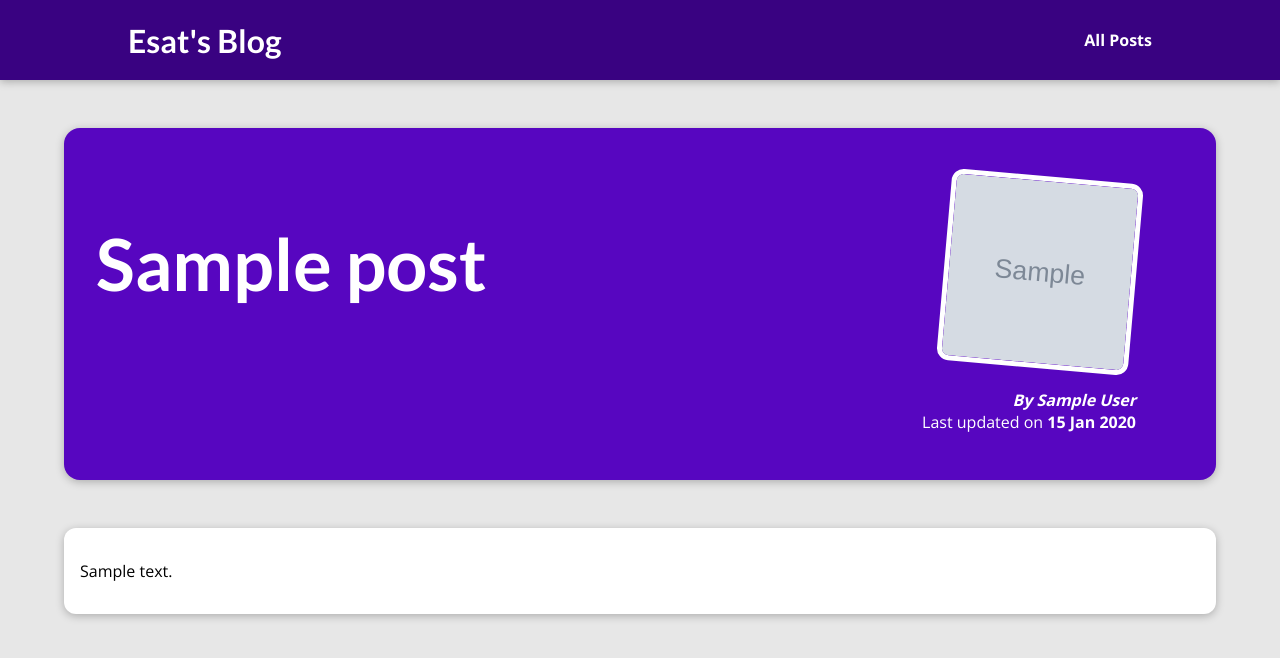
After one commit to Esataydin/blog-site, a Django app: template blog/templates/blog/post-detail.html in a window 1280 px wide. The commit adds this page. Shown: the top 658 px of the page. Run offline with Django 5.2, Linux system fonts and the light colour scheme; the template is opened without the code that fills it: most values are stand-ins (such as "Sample title", 1, 10 or a date in 2020); grey boxes marked "Sample" are stand-in pictures.

Commit message:
styling changes

```diff
--- /dev/null
+++ b/blog/static/blog/post-detail.css
@@ -0,0 +1,62 @@
+body {
+    background-color: #e7e7e7;
+  }
+
+  #main-navigation {
+    background-color: #390281;
+    box-shadow: 0 2px 8px rgba(0, 0, 0, 0.25);
+  }
+
+  #summary {
+    margin: 8rem auto 3rem auto;
+    padding: 2rem;
+    width: 90%;
+    max-width: 90rem;
+    border-radius: 16px;
+    background-color: #5706c0;
+    position: relative;
+    box-shadow: 0 2px 8px rgba(0, 0, 0, 0.25);
+    height: 22rem;
+  }
+
+  #summary h2 {
+    color: white;
+    font-size: 4.5rem;
+  }
+
+  #summary article {
+    position: absolute;
+    top: 2rem;
+    right: 3rem;
+    padding: 1rem 2rem;
+    border-radius: 12px;
+    text-align: right;
+    color: white;
+  }
+
+  #summary article img {
+    width: 12rem;
+    height: 12rem;
+    border-radius: 12px;
+    transform: rotateZ(5deg);
+    border: 5px solid white;
+    margin-bottom: 1rem;
+  }
+
+  #summary address {
+    font-weight: bold;
+  }
+
+  #summary time {
+    font-weight: bold;
+  }
+
+  main {
+    width: 90%;
+    max-width: 90rem;
+    margin: 3rem auto;
+    background-color: white;
+    padding: 1rem;
+    border-radius: 12px;
+    box-shadow: 0 2px 8px rgba(0, 0, 0, 0.25);
+  }
--- a/blog/templates/blog/index.html
+++ b/blog/templates/blog/index.html
@@ -24,7 +24,9 @@
         <h2>My Latest Thoughts</h2>
 
         <ul>
-            {% include "blog/includes/post.html" %}
+            {% for post in posts %}
+                {% include "blog/includes/post.html"  %}
+            {% endfor %}
         </ul>
     </section>
 
--- /dev/null
+++ b/blog/templates/blog/post-detail.html
@@ -0,0 +1,28 @@
+{% extends "base.html" %}
+{% load static %}
+
+
+{% block title %}
+    {{ post.title }}
+{% endblock %}
+
+{% block css_files %}
+    <link rel="stylesheet" href="{% static "blog/post-detail.css" %}" />
+{% endblock %}
+
+{% block content %}
+    <section id="summary">
+        <h2>{{ post.title }}</h2>
+        <article>
+            <img src="{% static "blog/images/"|add:post.image %}" alt="{{ post.title }}" />
+            <address>By {{ post.author }}</address>
+            <div>
+                Last updated on <time>{{ post.date|date:"d M Y" }}</time>
+            </div>
+        </article>
+    </section>
+
+    <main>
+        {{ post.content|linebreaks }}
+    </main>
+{% endblock %}
--- a/templates/base.html
+++ b/templates/base.html
@@ -11,9 +11,9 @@
 </head>
 <body>
     <header id="main-navigation">
-        <h1><a href="">Esat's Blog</a></h1>
+        <h1><a href="{% url "starting-page" %}">Esat's Blog</a></h1>
         <nav>
-            <a href="">All Posts</a>
+            <a href="{% url "posts-page" %}">All Posts</a>
         </nav>
     </header>
 
```
Also changed, not shown: blog/templates/blog/all-posts.html (+4 -5 lines), blog/templates/blog/includes/post.html (+4 -6 lines), blog/views.py (+83 -4 lines), templates/404.html (added, +10 -0 lines).
